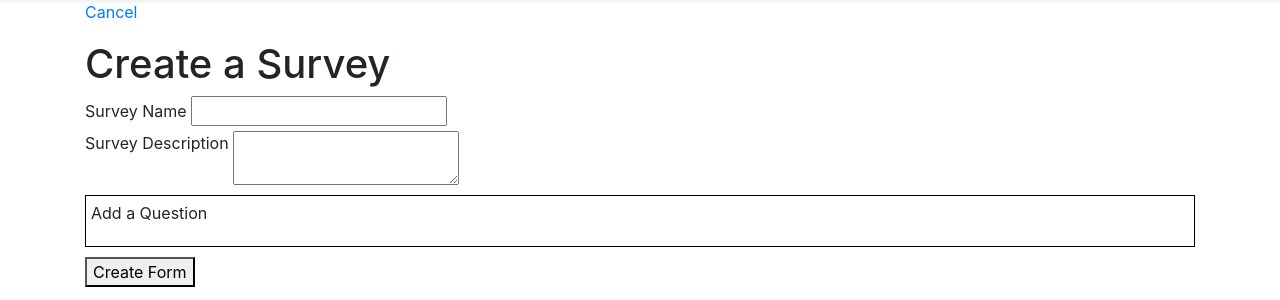
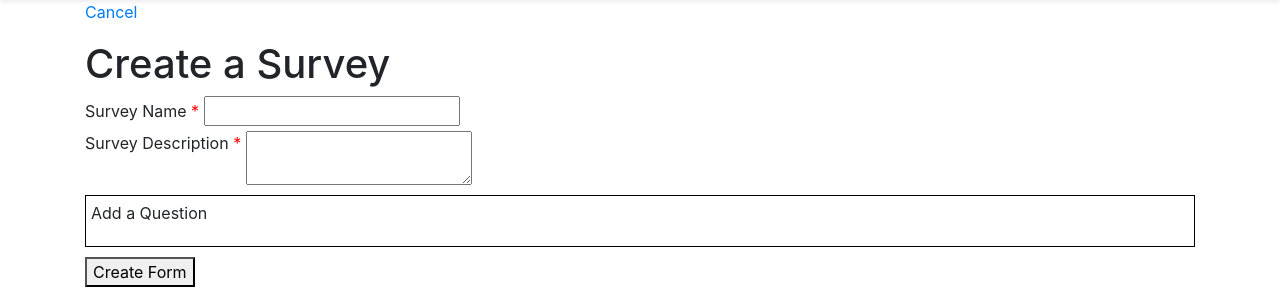
Before and after one commit to Oisin-Headen/Django-Project, a Django app: page /create-survey/ in a window 1280 px wide. Shown: the part 56-356 px from the top of the page. Run offline with Django 3.2, Linux system fonts and the light colour scheme; the visitor is signed in with stand-in values (Sample User, id 1); some libraries are stand-ins or nearby versions.

Commit message:
Required Questions are marked

```diff
--- a/ParanoidEnv/ParanoidAndroidProject/paranoidApp/static/paranoidApp/styles.css
+++ b/ParanoidEnv/ParanoidAndroidProject/paranoidApp/static/paranoidApp/styles.css
@@ -36,3 +36,8 @@ td, th{
     margin: 5px;
     border: 2px solid gray;
 }
+
+.required-marker{
+    color: red;
+    text-emphasis: bold;
+}
--- a/ParanoidEnv/ParanoidAndroidProject/paranoidApp/templates/paranoidApp/survey_creation_single_page.html
+++ b/ParanoidEnv/ParanoidAndroidProject/paranoidApp/templates/paranoidApp/survey_creation_single_page.html
@@ -12,12 +12,12 @@
 
     <h1>Create a Survey</h1>
     <div>
-        <label for="survey-name">Survey Name</label>
+        <label for="survey-name">Survey Name <span class="required-marker">*</span></label>
         <input id="survey-name" type="text">
     </div>
 
     <div>
-        <label for="survey-desc">Survey Description</label>
+        <label for="survey-desc">Survey Description <span class="required-marker">*</span></label>
         <textarea id="survey-desc"></textarea>
     </div>
     <div id="questions"></div>
--- a/ParanoidEnv/ParanoidAndroidProject/paranoidApp/templates/paranoidApp/survey_view.html
+++ b/ParanoidEnv/ParanoidAndroidProject/paranoidApp/templates/paranoidApp/survey_view.html
@@ -31,7 +31,7 @@
 <input type="hidden" value="{{survey.id}}" name="survey-id">
 {% for question in survey.questions %}
     <section>
-        <label>Q{{forloop.counter}}: {{question.text}}</label>
+        <label>Q{{forloop.counter}}: {{question.text}} {% if not question.optional %}<span class="required-marker">*</span>{% endif %}</label>
         {% if question.type == "text" %}
             <textarea name="{{survey.id}}-{{forloop.counter}}" {% if question.optional == null %}required{% endif %}></textarea>
         {% elif question.type == "dropdown" %}
--- a/ParanoidEnv/ParanoidAndroidProject/paranoidApp/views.py
+++ b/ParanoidEnv/ParanoidAndroidProject/paranoidApp/views.py
@@ -54,18 +54,18 @@ def view_survey(request, survey_id=-1):
         json_data['id'] = survey_id
     except Http404:
         messages.add_message(request, messages.ERROR,
-                             "Error accessing database. This survey does not exist.\n" +
+                             "Error accessing database. This survey does not exist. " +
                              "It may have been deleted by the owner or an admin")
         return HttpResponseRedirect(reverse("error"))
     except FileNotFoundError:
         messages.add_message(request, messages.ERROR,
                              "Error accessing file. " +
-                             "This survey has been deleted or created improperly.\n" +
+                             "This survey has been deleted or created improperly. " +
                              "If you own this survey, contact the site owner for assistance")
         return HttpResponseRedirect(reverse("error"))
     except ValueError:
         messages.add_message(request, messages.ERROR,
-                             "Error accessing file. This survey may have been corrupted.\n" +
+                             "Error accessing file. This survey may have been corrupted. " +
                              "If you own this survey, contact the site owner for assistance")
         return HttpResponseRedirect(reverse("error"))
 
@@ -465,11 +465,11 @@ def analyse_data(request, survey_id=-1):
                                 }, request))
     except (Http404, FileNotFoundError):
         messages.add_message(request, messages.ERROR,
-                             "Error accessing database. This survey does not exist.\n" +
+                             "Error accessing database. This survey does not exist. " +
                              "It may have been deleted by the owner or an admin.")
         return HttpResponseRedirect(reverse("error"))
     except ValueError:
         messages.add_message(request, messages.ERROR,
-                             "Error accessing file. This survey may have been corrupted.\n" +
+                             "Error accessing file. This survey may have been corrupted. " +
                              "If you own this survey, contact the site owner for assistance")
         return HttpResponseRedirect(reverse("error"))
--- a/ParanoidEnv/ParanoidAndroidProject/static/paranoidApp/single-page-survey-creation-jquery.js
+++ b/ParanoidEnv/ParanoidAndroidProject/static/paranoidApp/single-page-survey-creation-jquery.js
@@ -2,11 +2,11 @@ var survey_json = {};
 var question = [
     "<div class=\"question\">",
         "<div>",
-            "<label>Question Text</label>",
+            "<label>Question Text <span class=\"required-marker\">*</span></label>",
             "<textarea class=\"question-text\"></textarea>",
         "</div>",
         "<div>",
-            "<label>Question Name</label>",
+            "<label>Question Name <span class=\"required-marker\">*</span></label>",
             "<input class=\"question-name\" type=\"text\">",
         "</div>",
         "<div>",
@@ -33,11 +33,11 @@ var question = [
 
 number_rating_extra = [
     "<div>",
-        "<label>Minimum Number</label>",
+        "<label>Minimum Number <span class=\"required-marker\">*</span></label>",
         "<input type=\"number\" class=\"minimum\" value=\"0\" required>",
     "</div>",
     "<div>",
-        "<label>Maximum Number</label>",
+        "<label>Maximum Number <span class=\"required-marker\">*</span></label>",
         "<input type=\"number\" class=\"maximum\" value=\"10\" required>",
     "</div>"
 ].join("\n");
@@ -55,7 +55,7 @@ numerical_extra = [
 
 multiple_choice_extra_option = [
     "<div class=\"option\">",
-        "<input type=\"text\" class=\"option-text\">",
+        "<input type=\"text\" class=\"option-text\"><span class=\"required-marker\">*</span>",
         "<p class=\"remove-option\">Remove Option</p>",
     "</div>"
 ].join("\n");
--- a/ParanoidEnv/ParanoidAndroidProject/static/paranoidApp/styles.css
+++ b/ParanoidEnv/ParanoidAndroidProject/static/paranoidApp/styles.css
@@ -36,3 +36,8 @@ td, th{
     margin: 5px;
     border: 2px solid gray;
 }
+
+.required-marker{
+    color: red;
+    text-emphasis: bold;
+}
```
Also changed, not shown: ParanoidEnv/ParanoidAndroidProject/ParanoidAndroidProject/settings.py (+6 -6 lines), ParanoidEnv/ParanoidAndroidProject/paranoidApp/static/paranoidApp/single-page-survey-creation-jquery.js (+5 -5 lines).
